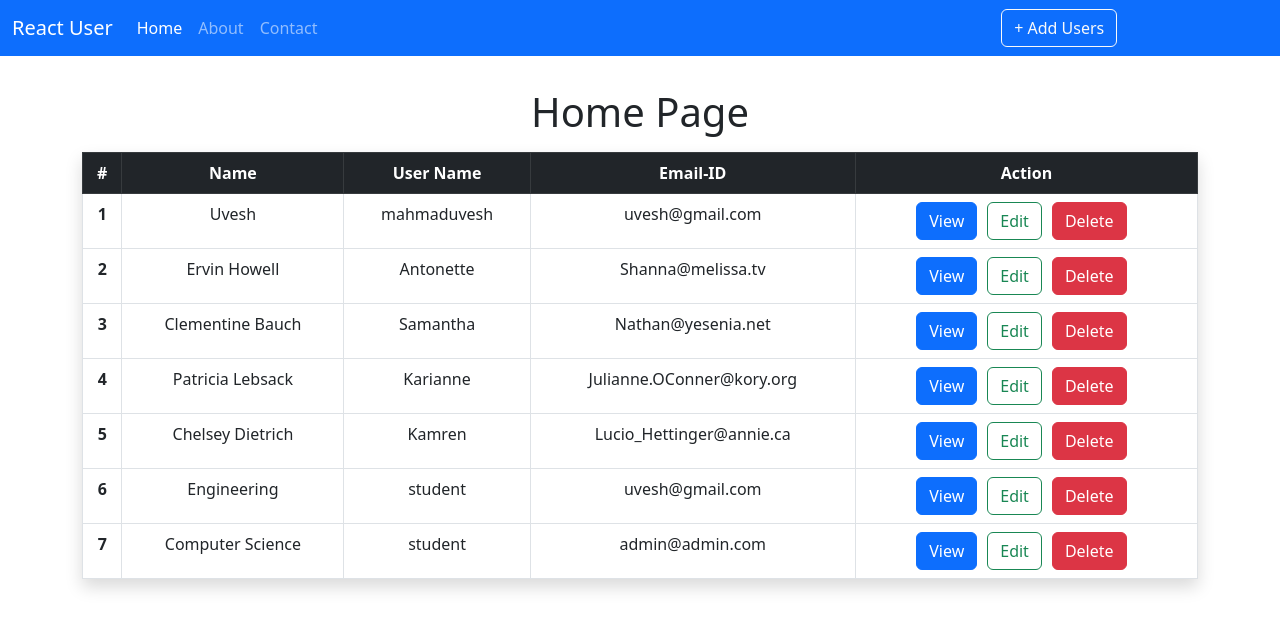
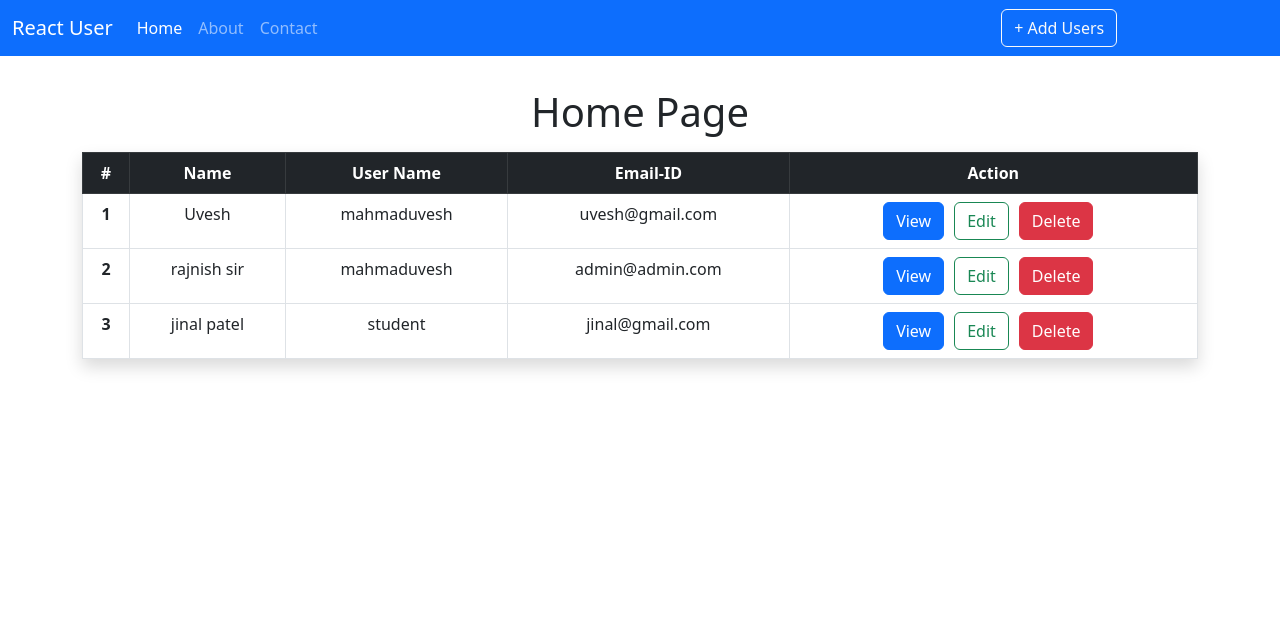
Before and after one commit to Mahmaduvesh/ReactJS_Crud_opeation, a React (Create React App) app: page / in a window 1280 px wide. Shown: the top 630 px of the page. Built offline with nearby package versions, Linux system fonts and the light colour scheme; data requests are answered from the project's data file.

Commit message:
delete and view added successfully 18/9/2022

```diff
--- a/db.json
+++ b/db.json
@@ -24,112 +24,20 @@
       }
     },
     {
-      "id": 2,
-      "name": "Ervin Howell",
-      "username": "Antonette",
-      "email": "Shanna@melissa.tv",
-      "address": {
-        "street": "Victor Plains",
-        "suite": "Suite 879",
-        "city": "Wisokyburgh",
-        "zipcode": "90566-7771",
-        "geo": {
-          "lat": "-43.9509",
-          "lng": "-34.4618"
-        }
-      },
-      "phone": "010-692-6593 x09125",
-      "website": "anastasia.net",
-      "company": {
-        "name": "Deckow-Crist",
-        "catchPhrase": "Proactive didactic contingency",
-        "bs": "synergize scalable supply-chains"
-      }
-    },
-    {
-      "id": 3,
-      "name": "Clementine Bauch",
-      "username": "Samantha",
-      "email": "Nathan@yesenia.net",
-      "address": {
-        "street": "Douglas Extension",
-        "suite": "Suite 847",
-        "city": "McKenziehaven",
-        "zipcode": "59590-4157",
-        "geo": {
-          "lat": "-68.6102",
-          "lng": "-47.0653"
-        }
-      },
-      "phone": "1-463-123-4447",
-      "website": "ramiro.info",
-      "company": {
-        "name": "Romaguera-Jacobson",
-        "catchPhrase": "Face to face bifurcated interface",
-        "bs": "e-enable strategic applications"
-      }
-    },
-    {
-      "id": 4,
-      "name": "Patricia Lebsack",
-      "username": "Karianne",
-      "email": "Julianne.OConner@kory.org",
-      "address": {
-        "street": "Hoeger Mall",
-        "suite": "Apt. 692",
-        "city": "South Elvis",
-        "zipcode": "53919-4257",
-        "geo": {
-          "lat": "29.4572",
-          "lng": "-164.2990"
-        }
-      },
-      "phone": "493-170-9623 x156",
-      "website": "kale.biz",
-      "company": {
-        "name": "Robel-Corkery",
-        "catchPhrase": "Multi-tiered zero tolerance productivity",
-        "bs": "transition cutting-edge web services"
-      }
-    },
-    {
-      "id": 5,
-      "name": "Chelsey Dietrich",
-      "username": "Kamren",
-      "email": "Lucio_Hettinger@annie.ca",
-      "address": {
-        "street": "Skiles Walks",
-        "suite": "Suite 351",
-        "city": "Roscoeview",
-        "zipcode": "33263",
-        "geo": {
-          "lat": "-31.8129",
-          "lng": "62.5342"
-        }
-      },
-      "phone": "(254)954-1289",
-      "website": "demarco.info",
-      "company": {
-        "name": "Keebler LLC",
-        "catchPhrase": "User-centric fault-tolerant solution",
-        "bs": "revolutionize end-to-end systems"
-      }
-    },
-    {
-      "name": "Engineering",
-      "username": "student",
-      "email": "uvesh@gmail.com",
-      "phone": "9898201752",
-      "website": "thyyyu",
-      "id": 6
-    },
-    {
-      "name": "Computer Science",
-      "username": "student",
+      "name": "rajnish sir",
+      "username": "mahmaduvesh",
       "email": "admin@admin.com",
       "phone": "9898201752",
       "website": "thyyyu",
-      "id": 7
+      "id": 3
+    },
+    {
+      "name": "jinal patel",
+      "username": "student",
+      "email": "jinal@gmail.com",
+      "phone": "+91 9898201421",
+      "website": "abcd",
+      "id": 4
     }
   ]
 }
--- a/src/App.js
+++ b/src/App.js
@@ -26,7 +26,7 @@
           <Route exact path="/contact" element={<Contact />}></Route>
           <Route exact path="/adduser" element={<AddUser />}></Route>
           <Route exact path="/edituser/:id" element={<EditUser />}></Route>
-          <Route exact path="/viewuser" element={<ViewUser />}></Route>
+          <Route exact path="/viewuser/:id" element={<ViewUser />}></Route>
           <Route exact path="*" element={<Page404 />}></Route>
         </Routes>
       </div>
--- a/src/components/pages/Home.js
+++ b/src/components/pages/Home.js
@@ -9,6 +9,12 @@
     // console.log("hey");
     loadusers();
   }, []);
+
+  //
+  const deleteUser = async (id) => {
+    await axios.delete(`http://localhost:3003/users/${id}`);
+    loadusers();
+  };
 
   //
   const loadusers = async () => {
@@ -42,7 +48,7 @@
                   <Link
                     className="btn btn-primary "
                     style={{ marginRight: "10px" }}
-                    to="/ViewUser"
+                    to={`/ViewUser/${user.id}`}
                   >
                     View
                   </Link>
@@ -56,6 +62,7 @@
                   <button
                     className="btn btn-danger "
                     style={{ marginRight: "10px" }}
+                    onClick={() => deleteUser(user.id)}
                   >
                     Delete
                   </button>
--- a/src/components/users/ViewUser.js
+++ b/src/components/users/ViewUser.js
@@ -1,11 +1,45 @@
-import React from "react";
+import React, { useState, useEffect } from "react";
+import { Link, useParams } from "react-router-dom";
+import axios from "axios";
 
 const ViewUser = () => {
+  const [user, setUser] = useState({
+    name: "",
+    username: "",
+    email: "",
+    phone: "",
+    website: "",
+  });
+
+  const { id } = useParams();
+
+  useEffect(() => {
+    loaduser();
+  }, []);
+
+  const loaduser = async () => {
+    const res = await axios.get(`http://localhost:3003/users/${id}`);
+    // console.log(result);
+    setUser(res.data);
+  };
+
   return (
-    <div className="conatiner">
-      <div className="w-50 mx-auto shadow p-5">
-        <h2 className="text-center mb-3">View Users</h2>
-      </div>
+    <div className="container py-4 shadow">
+      <h1 className="display-4" style={{ marginLeft: "10%" }}>
+        User ID :{id}
+      </h1>
+      <hr />
+      <ul className="list-group w-50 pb-3">
+        <li className="list-group-item">Name :{user.name}</li>
+        <li className="list-group-item">Username :{user.username}</li>
+        <li className="list-group-item">Email :{user.email}</li>
+        <li className="list-group-item">Phone :{user.phone}</li>
+        <li className="list-group-item">Website :{user.website}</li>
+      </ul>
+
+      <Link className="btn btn-primary" to="/">
+        Go Back TO Home
+      </Link>
     </div>
   );
 };
```
